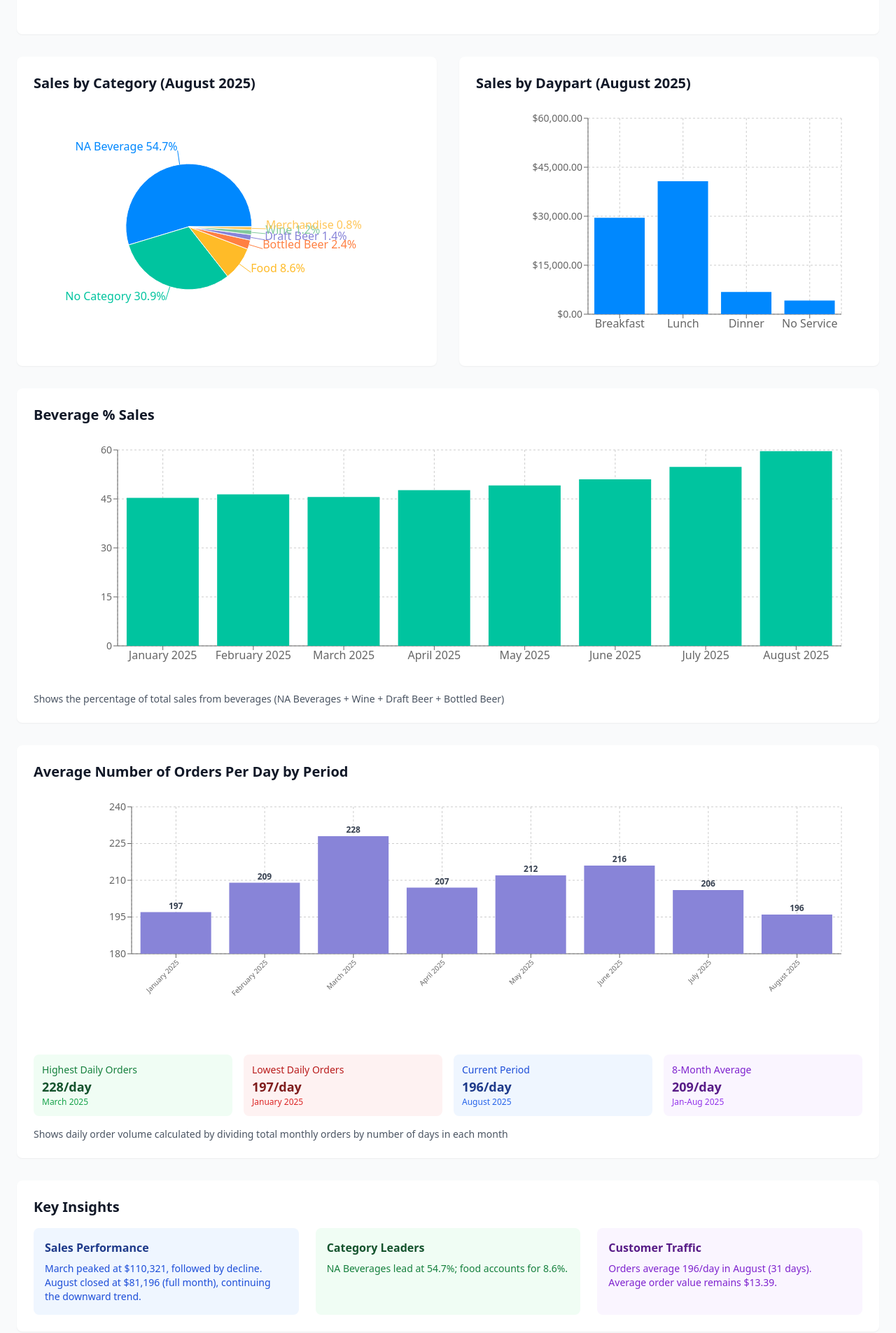
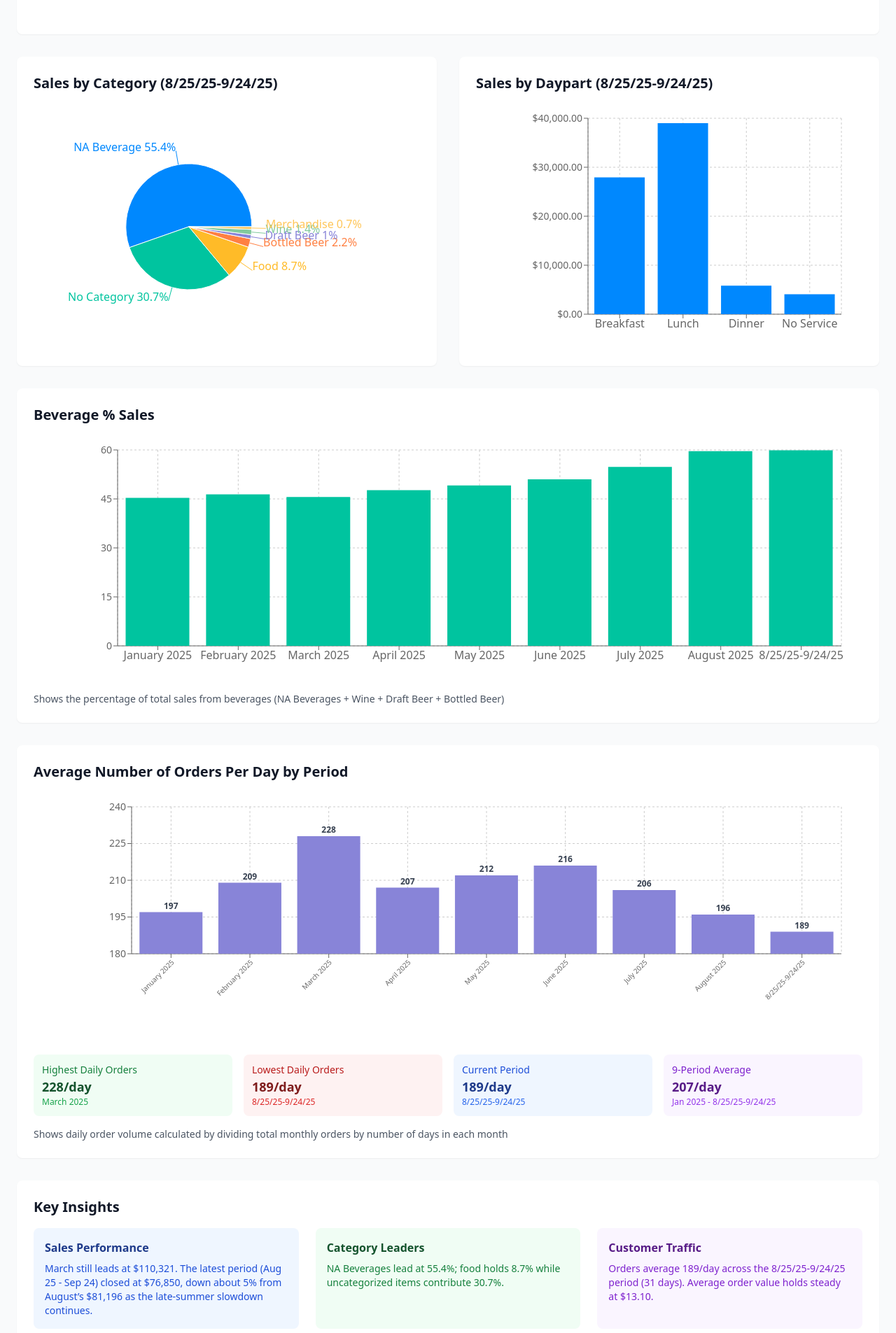
Before and after one commit to kleros109/fof, a Next.js app: page / in a window 1280 px wide. Shown: the part 735-2640 px from the top of the page at 70% size. Built offline with nearby package versions, Linux system fonts and the light colour scheme.

Commit message:
Add Sep 2025 reporting period data

```diff
--- a/app/page.tsx
+++ b/app/page.tsx
@@ -96,6 +96,17 @@ export default function SalesDashboard() {
       avgOrder: 13.39,
       totalOrders: 6062,
       totalGuests: 6062
+    },
+    {
+      month: '8/25/25-9/24/25',
+      netSales: 76849.60,
+      tips: 8096.05,
+      taxAmount: 6746.35,
+      deferredGiftCards: 255.00,
+      totalAmount: 91947.00,
+      avgOrder: 13.10,
+      totalOrders: 5868,
+      totalGuests: 5868
     }
   ];
 
@@ -156,6 +167,13 @@ export default function SalesDashboard() {
       totalSales: 81195.86,
       percentage: 59.6,
       momGrowth: -3.7
+    },
+    {
+      month: '8/25/25-9/24/25',
+      totalBeverages: 46070.90,
+      totalSales: 76849.60,
+      percentage: 59.9,
+      momGrowth: -4.9
     }
   ];
 
@@ -216,26 +234,33 @@ export default function SalesDashboard() {
       totalSales: 81195.86,
       percentage: 39.5,
       momGrowth: 21.4
+    },
+    {
+      month: '8/25/25-9/24/25',
+      totalFoodNoCategory: 30257.08,
+      totalSales: 76849.60,
+      percentage: 39.4,
+      momGrowth: -5.7
     }
   ];
 
   // Sales by category data
   const categoryData = [
-    { name: 'NA Beverage', value: 44399.23, percentage: 54.7 },
-    { name: 'No Category', value: 25076.36, percentage: 30.9 },
-    { name: 'Food', value: 7011.75, percentage: 8.6 },
-    { name: 'Bottled Beer', value: 1923.42, percentage: 2.4 },
-    { name: 'Draft Beer', value: 1137.80, percentage: 1.4 },
-    { name: 'Wine', value: 958.80, percentage: 1.2 },
-    { name: 'Merchandise', value: 688.50, percentage: 0.8 }
+    { name: 'NA Beverage', value: 42548.44, percentage: 55.4 },
+    { name: 'No Category', value: 23585.28, percentage: 30.7 },
+    { name: 'Food', value: 6671.80, percentage: 8.7 },
+    { name: 'Bottled Beer', value: 1692.51, percentage: 2.2 },
+    { name: 'Draft Beer', value: 781.00, percentage: 1.0 },
+    { name: 'Wine', value: 1048.95, percentage: 1.4 },
+    { name: 'Merchandise', value: 521.62, percentage: 0.7 }
   ];
 
   // Daypart analysis
   const daypartData = [
-    { name: 'Breakfast', sales: 29513.01, orders: 2105, percentage: 34.7 },
-    { name: 'Lunch', sales: 40688.81, orders: 3076, percentage: 50.8 },
-    { name: 'Dinner', sales: 6804.96, orders: 511, percentage: 8.4 },
-    { name: 'No Service', sales: 4189.08, orders: 370, percentage: 6.1 }
+    { name: 'Breakfast', sales: 27941.39, orders: 2045, percentage: 36.4 },
+    { name: 'Lunch', sales: 39014.26, orders: 3030, percentage: 50.8 },
+    { name: 'Dinner', sales: 5834.18, orders: 451, percentage: 7.6 },
+    { name: 'No Service', sales: 4059.77, orders: 342, percentage: 5.3 }
   ];
 
   // Hourly sales pattern
@@ -326,6 +351,12 @@ export default function SalesDashboard() {
       avgOrdersPerDay: Math.round(6062 / 31),
       totalOrders: 6062,
       daysInMonth: 31
+    },
+    {
+      month: '8/25/25-9/24/25',
+      avgOrdersPerDay: Math.round(5868 / 31),
+      totalOrders: 5868,
+      daysInMonth: 31
     }
   ];
 
@@ -363,7 +394,7 @@ export default function SalesDashboard() {
           <div className="flex justify-between items-center">
             <div>
               <h1 className="text-3xl font-bold text-gray-900">Friends of Friends Sales Dashboard</h1>
-              <p className="text-gray-600 mt-1">January - August 2025 Performance Analysis</p>
+              <p className="text-gray-600 mt-1">January 2025 - 8/25/25-9/24/25 Performance Analysis</p>
             </div>
             <button
               onClick={generateCSV}
@@ -438,13 +469,14 @@ export default function SalesDashboard() {
         <div className="bg-white rounded-lg shadow-sm p-6 mb-8">
           <h2 className="text-xl font-semibold text-gray-900 mb-4">Net Sales by Month</h2>
           <ResponsiveContainer width="100%" height={400}>
-            <BarChart data={monthlyData} margin={{ top: 20, right: 30, left: 140, bottom: 20 }}>
+            <BarChart data={monthlyData} margin={{ top: 20, right: 30, left: 20, bottom: 40 }}>
               <CartesianGrid strokeDasharray="3 3" />
-              <XAxis dataKey="month" />
+              <XAxis dataKey="month" tick={{ fontSize: 12 }} tickMargin={12} />
               <YAxis
+                width={110}
                 tickFormatter={formatCurrency}
-                domain={[80000, 115000]}
-                ticks={[80000, 85000, 90000, 95000, 100000, 105000, 110000, 115000]}
+                domain={[75000, 115000]}
+                ticks={[75000, 80000, 85000, 90000, 95000, 100000, 105000, 110000, 115000]}
                 interval={0}
                 tick={{ fontSize: 14 }}
                 axisLine={true}
@@ -467,7 +499,7 @@ export default function SalesDashboard() {
         <div className="grid grid-cols-1 lg:grid-cols-2 gap-8 mb-8">
           {/* Sales by Category */}
           <div className="bg-white rounded-lg shadow-sm p-6">
-              <h2 className="text-xl font-semibold text-gray-900 mb-4">Sales by Category (August 2025)</h2>
+            <h2 className="text-xl font-semibold text-gray-900 mb-4">Sales by Category (8/25/25-9/24/25)</h2>
             <ResponsiveContainer width="100%" height={350}>
               <PieChart>
                 <Pie
@@ -491,7 +523,7 @@ export default function SalesDashboard() {
 
           {/* Daypart Analysis */}
           <div className="bg-white rounded-lg shadow-sm p-6">
-            <h2 className="text-xl font-semibold text-gray-900 mb-4">Sales by Daypart (August 2025)</h2>
+            <h2 className="text-xl font-semibold text-gray-900 mb-4">Sales by Daypart (8/25/25-9/24/25)</h2>
             <ResponsiveContainer width="100%" height={350}>
               <BarChart data={daypartData} margin={{ top: 20, right: 30, left: 100, bottom: 20 }}>
                 <CartesianGrid strokeDasharray="3 3" />
@@ -577,18 +609,18 @@ export default function SalesDashboard() {
             </div>
             <div className="bg-red-50 p-3 rounded-lg">
               <p className="text-sm font-medium text-red-700">Lowest Daily Orders</p>
-              <p className="text-lg font-bold text-red-900">197/day</p>
-              <p className="text-xs text-red-600">January 2025</p>
+              <p className="text-lg font-bold text-red-900">189/day</p>
+              <p className="text-xs text-red-600">8/25/25-9/24/25</p>
             </div>
             <div className="bg-blue-50 p-3 rounded-lg">
               <p className="text-sm font-medium text-blue-700">Current Period</p>
-              <p className="text-lg font-bold text-blue-900">196/day</p>
-              <p className="text-xs text-blue-600">August 2025</p>
+              <p className="text-lg font-bold text-blue-900">189/day</p>
+              <p className="text-xs text-blue-600">8/25/25-9/24/25</p>
             </div>
             <div className="bg-purple-50 p-3 rounded-lg">
-              <p className="text-sm font-medium text-purple-700">8-Month Average</p>
-              <p className="text-lg font-bold text-purple-900">209/day</p>
-              <p className="text-xs text-purple-600">Jan-Aug 2025</p>
+              <p className="text-sm font-medium text-purple-700">9-Period Average</p>
+              <p className="text-lg font-bold text-purple-900">207/day</p>
+              <p className="text-xs text-purple-600">Jan 2025 - 8/25/25-9/24/25</p>
             </div>
           </div>
           <div className="mt-4 text-sm text-gray-600">
@@ -602,15 +634,15 @@ export default function SalesDashboard() {
           <div className="grid grid-cols-1 md:grid-cols-2 lg:grid-cols-3 gap-6">
             <div className="p-4 bg-blue-50 rounded-lg">
               <h3 className="font-semibold text-blue-900 mb-2">Sales Performance</h3>
-              <p className="text-sm text-blue-700">March peaked at $110,321, followed by decline. August closed at $81,196 (full month), continuing the downward trend.</p>
+              <p className="text-sm text-blue-700">March still leads at $110,321. The latest period (Aug 25 - Sep 24) closed at $76,850, down about 5% from August&rsquo;s $81,196 as the late-summer slowdown continues.</p>
             </div>
             <div className="p-4 bg-green-50 rounded-lg">
               <h3 className="font-semibold text-green-900 mb-2">Category Leaders</h3>
-              <p className="text-sm text-green-700">NA Beverages lead at 54.7%; food accounts for 8.6%.</p>
+              <p className="text-sm text-green-700">NA Beverages lead at 55.4%; food holds 8.7% while uncategorized items contribute 30.7%.</p>
             </div>
             <div className="p-4 bg-purple-50 rounded-lg">
               <h3 className="font-semibold text-purple-900 mb-2">Customer Traffic</h3>
-              <p className="text-sm text-purple-700">Orders average 196/day in August (31 days). Average order value remains $13.39.</p>
+              <p className="text-sm text-purple-700">Orders average 189/day across the 8/25/25-9/24/25 period (31 days). Average order value holds steady at $13.10.</p>
             </div>
           </div>
         </div>
```
Also changed, not shown: sales_dashboard.tsx (+80 -48 lines), .eslintrc.json (added), 2 other files (tests, documents, lock files or other folders).
